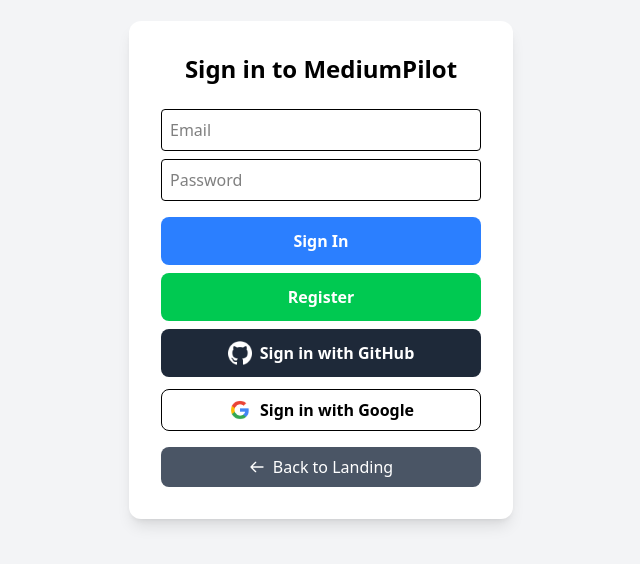
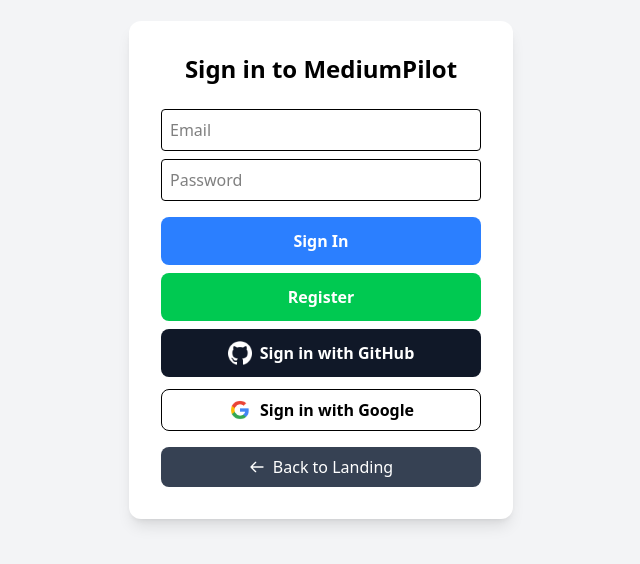
Before and after one commit to MediumPilot/MediumPilot, a React (Vite) app: page /signin in a window 1280 px wide. Shown: the part 130-694 px from the top of the page, without its empty margins (319-959 px from the left). Built offline with nearby package versions, Linux system fonts and the light colour scheme; no server answers.

Commit message:
updated sign-in form btns

```diff
--- a/src/pages/SignIn.jsx
+++ b/src/pages/SignIn.jsx
@@ -139,7 +139,7 @@ export default function SignIn() {
 
         <button
           onClick={handleEmailSignIn}
-          className="mb-2 w-full bg-blue-500 hover:bg-blue-600 font-semibold text-white py-3 rounded-lg transition"
+          className="mb-2 w-full bg-blue-500 hover:bg-blue-600 font-semibold text-white py-3 rounded-lg transition cursor-pointer"
           disabled={signInLoading}
         >
           {signInLoading ? 'Signing In...' : 'Sign In'}
@@ -148,7 +148,7 @@ export default function SignIn() {
         <button
           onClick={handleEmailRegister}
           disabled={registerLoading}
-          className="w-full bg-green-500 hover:bg-green-600 font-semibold text-white py-3 mb-2 rounded-lg transition"
+          className="w-full bg-green-500 hover:bg-green-600 font-semibold text-white py-3 mb-2 rounded-lg transition cursor-pointer"
         >
           {registerLoading ? 'Registering...' : 'Register'}
         </button>
@@ -156,7 +156,7 @@ export default function SignIn() {
         <button
           onClick={handleGithubSignIn}
           disabled={githubLoading}
-          className="flex justify-center items-center font-semibold gap-2 w-full mb-3 py-3 bg-gray-800 text-white rounded-lg hover:bg-gray-900 transition"
+          className="flex justify-center items-center font-semibold gap-2 w-full mb-3 py-3 bg-gray-900 text-white rounded-lg hover:bg-gray-900/70 transition cursor-pointer"
         >
           <img className="w-6" src={github} alt="github_logo" />
           <span>{githubLoading ? 'Signing in...' : 'Sign in with GitHub'}</span>
@@ -164,14 +164,14 @@ export default function SignIn() {
 
         <button
           onClick={handleGoogleSignIn}
-          className="flex items-center justify-center gap-2 w-full mb-3 py-2 text-black border rounded-lg hover:bg-blue-400 hover:border-blue-400 hover:text-white font-semibold transition"
+          className="flex items-center justify-center gap-2 w-full mb-3 py-2 text-black border rounded-lg hover:bg-blue-400 hover:border-blue-400 hover:text-white font-semibold transition cursor-pointer"
         >
           <img className=" w-6" src={google} alt="google_logo" />
           <span>Sign in with Google</span>
         </button>
 
         <Link to="/">
-          <button className="mt-4 w-full py-2 px-4 bg-gray-600 hover:bg-gray-700 text-white font-medium rounded-lg transition duration-200 ease-in-out flex items-center justify-center gap-2">
+          <button className="mt-4 w-full py-2 px-4 bg-gray-700 hover:bg-gray-700/70 text-white font-medium rounded-lg transition duration-200 ease-in-out flex items-center justify-center gap-2 cursor-pointer">
             <svg
               className="w-4 h-4"
               fill="none"
```
Also changed, not shown: 1 other file (tests, documents, lock files or other folders).
